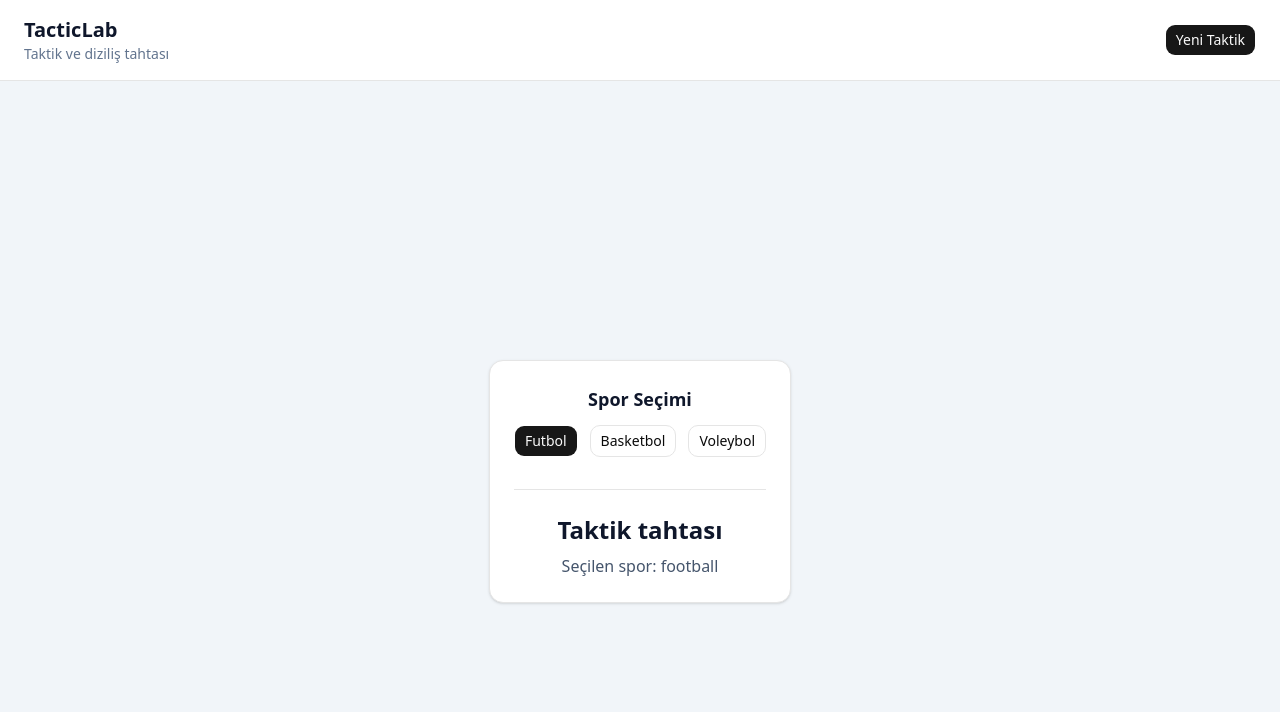
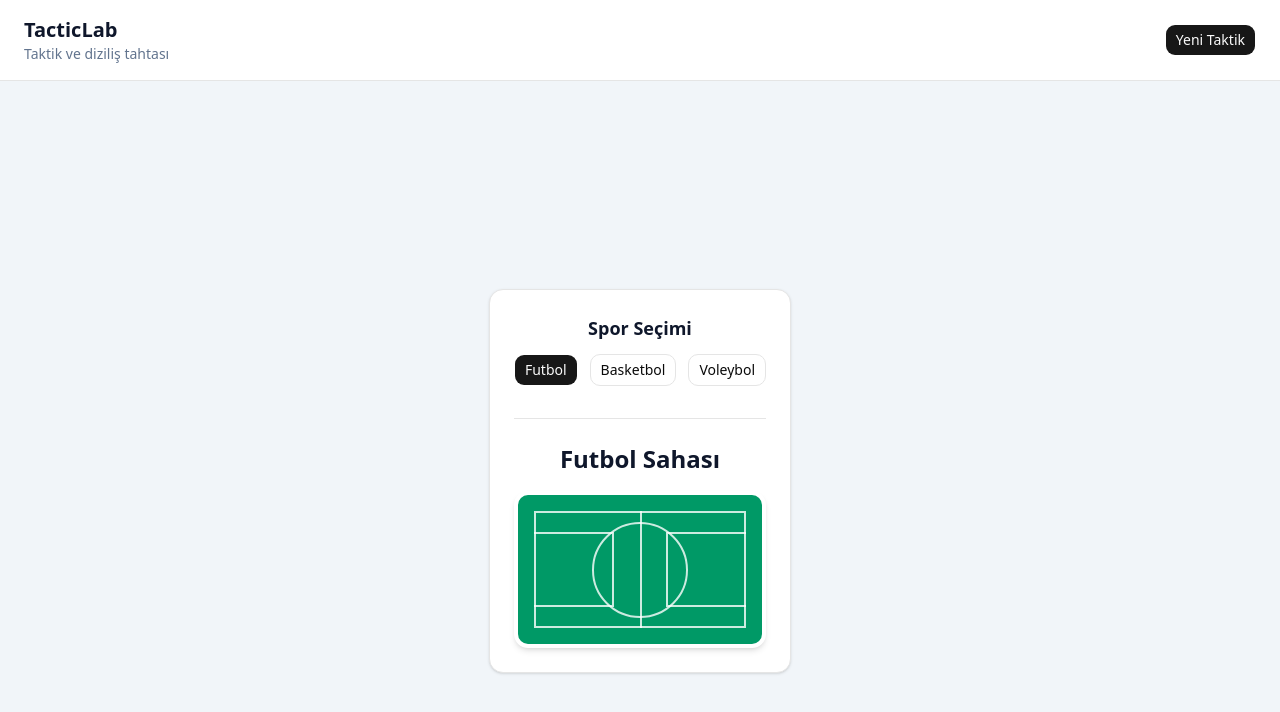
Before and after one commit to ibrbsmc/TacticLab, a React (Vite) app: page / in a window 1280 px wide. Shown: the top 712 px of the page. Built offline with nearby package versions, Linux system fonts and the light colour scheme.

Commit message:
feat: add sport selection and field previews

```diff
--- a/src/App.jsx
+++ b/src/App.jsx
@@ -1,5 +1,6 @@
 import { useState } from "react";
 import AppHeader from "@/components/layout/AppHeader";
+import SportField from "@/components/tactics/SportField";
 import SportSelector from "@/components/tactics/SportSelector";
 
 function App() {
@@ -17,11 +18,7 @@ function App() {
           />
 
           <div className="mt-8 border-t pt-6">
-            <h2 className="text-2xl font-semibold text-slate-900">
-              Taktik tahtası
-            </h2>
-
-            <p className="mt-2 text-slate-600">Seçilen spor: {selectedSport}</p>
+            <SportField selectedSport={selectedSport} />
           </div>
         </section>
       </main>
--- /dev/null
+++ b/src/components/tactics/SportField.jsx
@@ -0,0 +1,68 @@
+const sportDetails = {
+  football: {
+    title: "Futbol Sahası",
+    backgroundColor: "bg-emerald-600",
+  },
+  basketball: {
+    title: "Basketbol Sahası",
+    backgroundColor: "bg-orange-400",
+  },
+  volleyball: {
+    title: "Voleybol Sahası",
+    backgroundColor: "bg-sky-500",
+  },
+};
+
+function SportField({ selectedSport }) {
+  const currentSport = sportDetails[selectedSport];
+
+  return (
+    <div>
+      <h2 className="text-2xl font-semibold text-slate-900">
+        {currentSport.title}
+      </h2>
+
+      <div
+        className={`relative mt-4 aspect-16/10 w-full overflow-hidden rounded-xl border-4 border-white shadow-md ${currentSport.backgroundColor}`}
+      >
+        <div className="absolute inset-4 border-2 border-white/80" />
+
+        {selectedSport === "football" && (
+          <>
+            <div className="absolute bottom-4 left-1/2 top-4 border-l-2 border-white/80" />
+
+            <div className="absolute left-1/2 top-1/2 h-24 w-24 -translate-x-1/2 -translate-y-1/2 rounded-full border-2 border-white/80" />
+
+            <div className="absolute bottom-1/4 left-4 top-1/4 w-20 border-2 border-l-0 border-white/80" />
+
+            <div className="absolute bottom-1/4 right-4 top-1/4 w-20 border-2 border-r-0 border-white/80" />
+          </>
+        )}
+
+        {selectedSport === "basketball" && (
+          <>
+            <div className="absolute bottom-4 left-1/2 top-4 border-l-2 border-white/80" />
+
+            <div className="absolute left-1/2 top-1/2 h-24 w-24 -translate-x-1/2 -translate-y-1/2 rounded-full border-2 border-white/80" />
+
+            <div className="absolute bottom-1/3 left-4 top-1/3 w-24 border-2 border-l-0 border-white/80" />
+
+            <div className="absolute bottom-1/3 right-4 top-1/3 w-24 border-2 border-r-0 border-white/80" />
+          </>
+        )}
+
+        {selectedSport === "volleyball" && (
+          <>
+            <div className="absolute bottom-4 left-1/2 top-4 border-l-4 border-white" />
+
+            <div className="absolute bottom-4 left-1/3 top-4 border-l-2 border-white/80" />
+
+            <div className="absolute bottom-4 left-2/3 top-4 border-l-2 border-white/80" />
+          </>
+        )}
+      </div>
+    </div>
+  );
+}
+
+export default SportField;
--- a/src/index.css
+++ b/src/index.css
@@ -66,7 +66,7 @@ main {
 
 @theme inline {
   --font-heading: var(--font-sans);
-  --font-sans: 'Geist Variable', sans-serif;
+  --font-sans: "Geist Variable", sans-serif;
   --color-sidebar-ring: var(--sidebar-ring);
   --color-sidebar-border: var(--sidebar-border);
   --color-sidebar-accent-foreground: var(--sidebar-accent-foreground);
```
